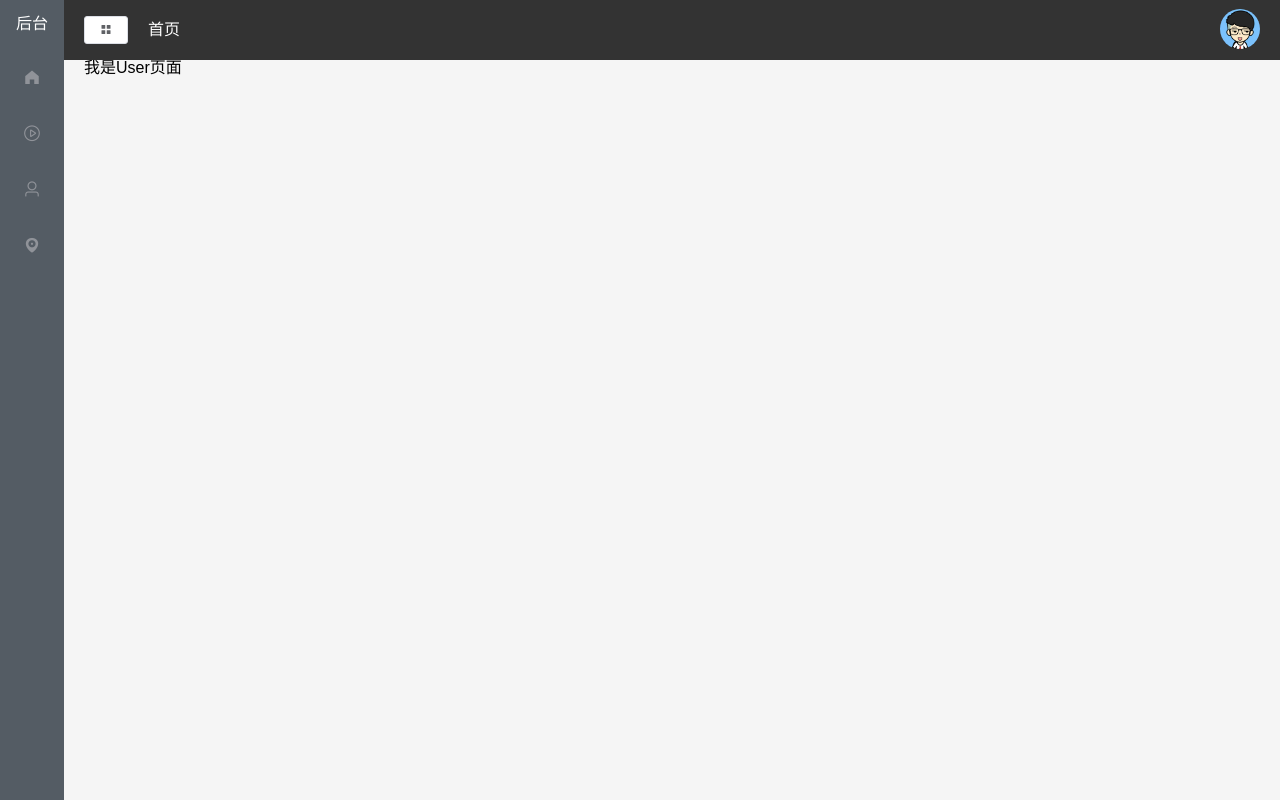
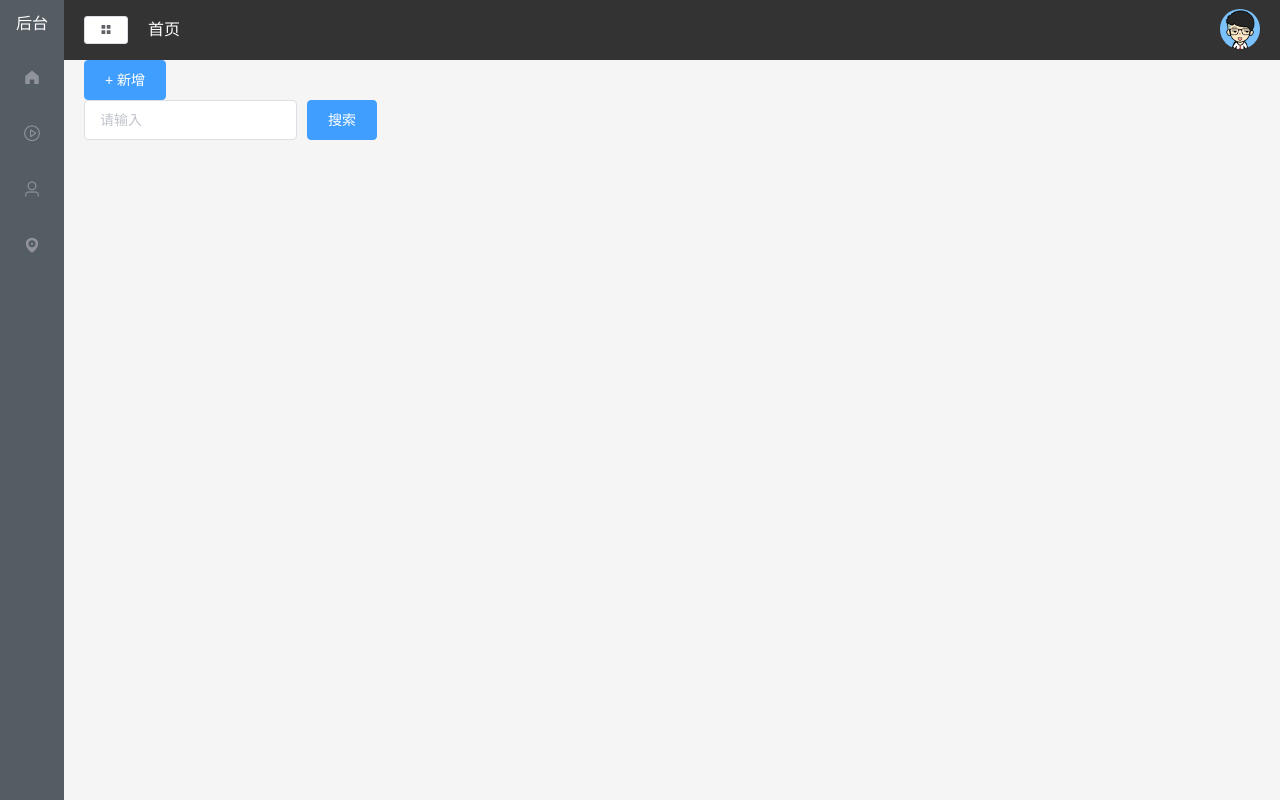
Before and after one commit to jesonlam8848/my-vue-app2, a Vue app: page /user in a window 1280 px wide. Built offline with nearby package versions, Linux system fonts and the light colour scheme.

Commit message:
form使用

```diff
--- /dev/null
+++ b/src/components/CommonForm.vue
@@ -0,0 +1,52 @@
+<template>
+  <el-form ref="form" label-width="100px" :model="form" :inline="inline">
+    <el-form-item
+      v-for="item in formLabel"
+      :key="item.label"
+      :label="item.label"
+    >
+      <el-input
+        v-if="item.type === 'input'"
+        :placeholder="'请输入' + item.label"
+        v-model="form[item.model]"
+      ></el-input>
+      <el-switch
+        v-if="item.type === 'switch'"
+        v-model="form[item.model]"
+      ></el-switch>
+      <el-date-picker
+        v-if="item.type === 'date'"
+        type="date"
+        value-format="yyyy-MM-dd"
+        placeholder="选择日期"
+        v-model="form[item.model]"
+      ></el-date-picker>
+      <!-- 下拉组件 -->
+      <el-select
+        v-if="item.type === 'select'"
+        placeholder="请选择"
+        v-model="form[item.model]"
+      >
+        <el-option
+          v-for="item in item.opts"
+          :key="item.value"
+          :label="item.label"
+          :value="item.value"
+        ></el-option>
+      </el-select>
+    </el-form-item>
+    <!-- 插件扩展，因为上面可能不满足 -->
+    <el-form-item><slot></slot></el-form-item>
+  </el-form>
+</template>
+<script>
+export default {
+  name: "CommonForm",
+  props: {
+    formLabel: Array,
+    form: Object,
+    inline: Boolean,
+  },
+  data() {},
+};
+</script>
--- a/views/User/index.vue
+++ b/views/User/index.vue
@@ -1,11 +1,116 @@
 <template>
-  <div>我是User页面</div>
+  <div class="manage">
+    <!-- dialog弹窗 -->
+    <el-dialog
+      :title="operateType === 'add' ? '新增用户' : '更新用户'"
+      :visible.sync="isShow"
+    >
+      <common-form
+        :formLabel="opertateFormLabel"
+        :form="operateForm"
+        :inline="true"
+        ref="form"
+      ></common-form>
+      <div slot="footer" class="dialog-footer">
+        <el-button @click="isShow = false">取消</el-button>
+        <el-button type="primary" @click="confirm">确定</el-button>
+      </div>
+    </el-dialog>
+    <!-- 上部 -->
+    <div class="manage-header">
+      <el-button type="primary" @click="addUser">+ 新增</el-button>
+      <common-form
+        :formLabel="formLabel"
+        :form="searchFrom"
+        :inline="true"
+        ref="form"
+      >
+        <el-button type="primary" @click="getList">搜索</el-button>
+      </common-form>
+    </div>
+  </div>
 </template>
 <script>
+import CommonForm from "../../src/components/CommonForm.vue";
 export default {
   name: "User",
+  components: {
+    CommonForm,
+  },
   data() {
-    return {};
+    return {
+      operateType: "add",
+      isShow: false,
+      opertateFormLabel: [
+        {
+          model: "name",
+          label: "姓名",
+          type: "input",
+        },
+        {
+          model: "age",
+          label: "年龄",
+          type: "input",
+        },
+        {
+          model: "sex",
+          label: "性别",
+          type: "select",
+          opts: [
+            {
+              label: "男",
+              value: 1,
+            },
+            {
+              label: "女",
+              value: 0,
+            },
+          ],
+        },
+        {
+          model: "birth",
+          label: "出生日期",
+          type: "date",
+        },
+        {
+          model: "addr",
+          label: "地址",
+          type: "input",
+        },
+      ],
+      operateForm: {
+        name: "",
+        addr: "",
+        age: "",
+        birth: "",
+        sex: "",
+      },
+      formLabel: [
+        {
+          model: "keyword",
+          label: "",
+          type: "input",
+        },
+      ],
+      searchFrom: {
+        keyword: "",
+      },
+    };
+  },
+  methods: {
+    confirm() {},
+    addUser() {
+      this.isShow = true;
+      this.operateType = "add";
+      this.operateForm = {
+        name: "",
+        addr: "",
+        age: "",
+        birth: "",
+        sex: "",
+      };
+    },
+    getList() {},
   },
 };
 </script>
```
